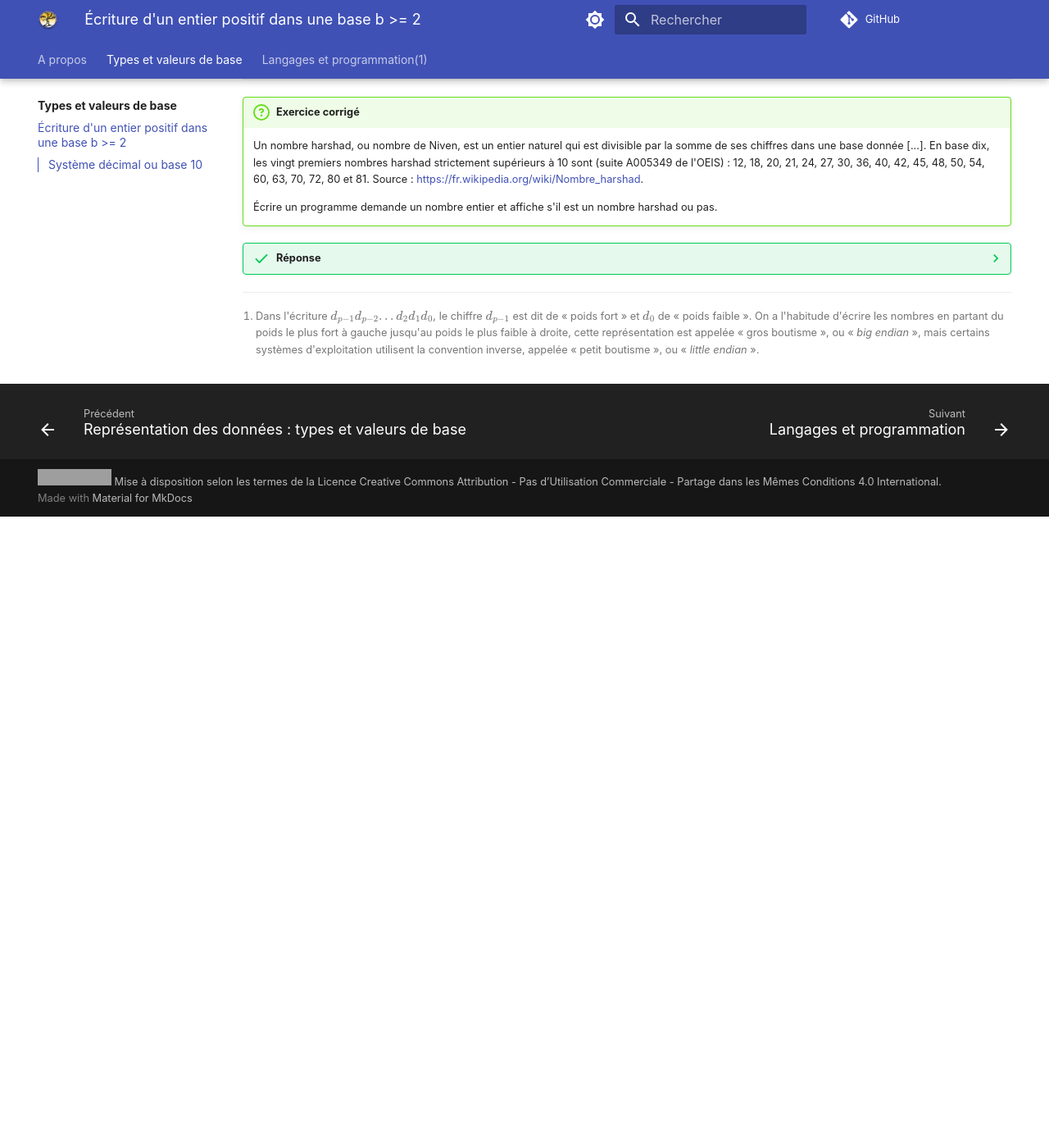
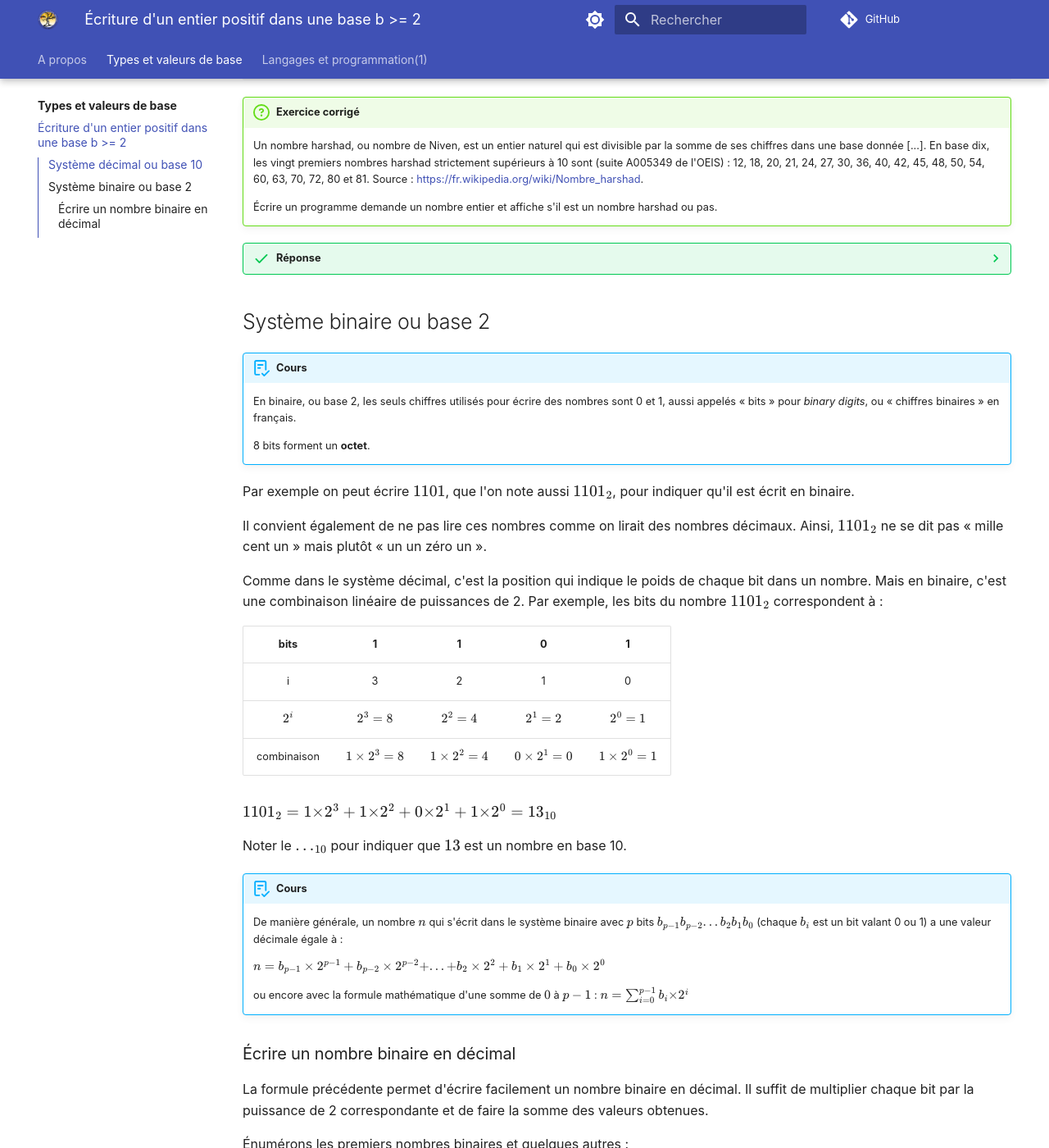
Before and after one commit to eipaca/NSI-1, an MkDocs documentation site: the page built from docs/types-et-valeurs-de-base/1-ecriture-entier-positif-en-base-b.md, in a window 1280 px wide and 1400 px high, scrolled down 2588 px. Shown: the whole window at 82% size. Built offline with MkDocs 1.6.1 and Material for MkDocs 9.7.7, drawn with Linux system fonts in a browser that asks for light colours; emoji names are drawn with the system emoji font; comment, search, counter and statistics services are not loaded; before the commit the page ends 3218 px from its top, so only the background shows below that; some of the changed text lies outside the part shown; grey boxes are pictures that could not be loaded.

Commit message:
Add files via upload

````diff
--- a/docs/types-et-valeurs-de-base/1-ecriture-entier-positif-en-base-b.md
+++ b/docs/types-et-valeurs-de-base/1-ecriture-entier-positif-en-base-b.md
@@ -155,3 +155,117 @@ def etoile(n):
 		print(n_initial, "n'est pas un nombre de harshad")
 
 	```
+
+
+## Système binaire ou base 2
+
+!!! abstract "Cours"
+	En binaire, ou base 2, les seuls chiffres utilisés pour écrire des nombres sont 0 et 1, aussi appelés « bits » pour *binary digits*, ou « chiffres binaires » en français.
+
+	8 bits forment un **octet**.
+
+
+
+Par exemple on peut écrire $1101$, que l'on note aussi $1101_2$, pour indiquer qu'il est écrit en binaire.
+
+Il convient également de ne pas lire ces nombres comme on lirait des nombres décimaux. Ainsi, $1101_2$ ne se dit pas « mille cent un » mais plutôt « un un zéro un ».
+
+Comme dans le système décimal, c'est la position qui indique le poids de chaque bit dans un nombre. Mais en binaire, c'est une combinaison linéaire de puissances de 2. Par exemple, les bits du nombre $1101_2$ correspondent à :
+
+|bits|1|1|0|1|
+|:-:|:-:|:-:|:-:|:-:|
+|i|3|2|1|0|
+|$2^i$|$2^3=8$|$2^2=4$|$2^1=2$|$2^0=1$|
+|combinaison|$1 \times 2^3=8$|$1 \times 2^2=4$|$0 \times 2^1=0$|$1 \times 2^0=1$|
+
+
+
+$1101_2 = 1 × 2^3 + 1 × 2^2 + 0 × 2^1 + 1 × 2^0 = 13_{10}$
+
+Noter le $..._{10}$ pour indiquer que $13$ est un nombre en base 10.
+
+
+
+!!! abstract "Cours"
+
+	De manière générale, un nombre $n$ qui s'écrit dans le système binaire avec $p$ bits $b_{p−1}b_{p−2}...b_2b_1b_0$  (chaque $b_i$ est un bit valant 0 ou 1) a une valeur décimale égale à :
+
+	$n = b_{p−1} \times 2^{p−1}  + b_{p−2} \times 2^{p−2} + ... +  b_2 \times 2^2 + b_1 \times 2^1  + b_0 \times 2^0$
+
+	ou encore avec la formule mathématique d'une somme de $0$ à $p-1$ :
+	$n = \sum_{i=0}^{p-1} b_i × 2^i$
+
+
+
+
+
+
+
+
+### Écrire un nombre binaire en décimal
+
+La formule précédente permet d'écrire facilement un nombre binaire en décimal. Il suffit de multiplier chaque bit par la puissance de 2 correspondante et de faire la somme des valeurs obtenues.
+
+Énumérons les premiers nombres binaires et quelques autres :
+
+|binaire|combinaison|décimal|
+|-:|:-|:-|
+|$0$|0|0||
+|$1$|$1 \times 2^0$|1|
+|$10$|$1 \times 2^1$|2|
+|$11$|$1 \times 2^1 + 1 \times 2^0$|3|
+|$100$|$1 \times 2^2$|4|
+|$101$|$1 \times 2^2 + 1 \times 2^0$|5|
+|$110$|$1 \times 2^2 + 1 \times 2^1$|6|
+|$111$|$1 \times 2^2 + 1 \times 2^1 + 1 \times 2^0$|7|
+|$1000$|$1 \times 2^3$|8|
+|$1 \space 0000$|$1 \times 2^4$|16|
+|$10 \space 0000$|$1 \times 2^5$|32|
+|$100 \space 0000$|$1 \times 2^6$|64|
+|$1000 \space 0000$|$1 \times 2^7$|128|
+|$1111 \space 1111$|$1 \times 2^8 + 1 \times 2^7 + 1 \times 2^6 +...1 \times 2^0$|255|
+
+
+!!! question "Exercice corrigé"
+    Calculer la valeur décimale des nombres binaires suivants :
+
+	- 11010
+	- 10101
+	- 11100110
+
+
+
+??? Success "Réponse"
+
+	$11010_2 = 1 \times 2^4 + 1 \times 2^3 + 1 \times 2^1 = 16 + 8 + 2 = 26_{10}$
+
+	$1 \space 0101_2 = 1 \times 2^4 + 1 \times 2^2 + 1 \times 2^0 = 16 + 4 + 1= 21_{10}$
+
+	$1110 \space 0110_2 = 1 \times 2^7 + 1 \times 2^6 + 1 \times 2^5 + 1 \times 2^2 + 1 \times 2^1 =
+	128 + 64 + 32 + 4 + 2=230_{10}$
+
+
+
+
+
+Traduisons cela en Python. Pour plus de simplicité, on peut parcourir le nombre binaire de gauche à droite.
+
+
+``` py
+def bin_to_dec(n):
+    """ str -> int
+	Renvoie l'écriture décimale de la chaine de caractère n représentant un nombre binaire
+	"""
+    dec = 0
+    for i in range(len(n)):
+	    dec = dec + int(n[-i-1]) * 2**i
+	return dec
+```
+
+
+En Python, les nombres binaires s'écrivent avec le préfixe ```0b``` et l'équivalent en décimal est affiché automatique dans la console :
+
+``` py
+>>> 0b1101
+13
+```
````
